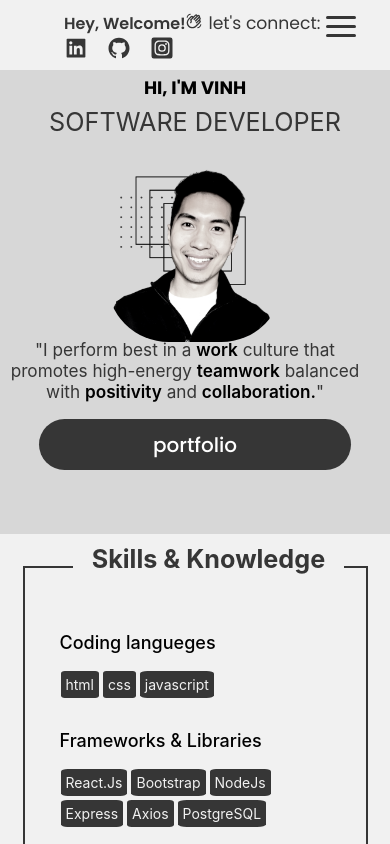
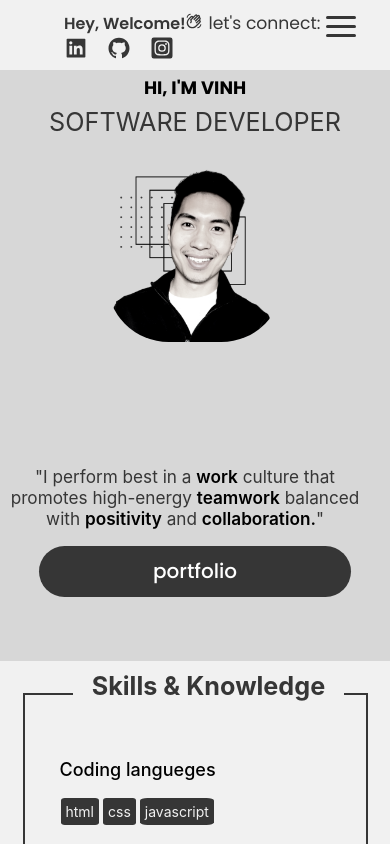
Before and after one commit to tkhanvindev1/web_portfolio, a React (Create React App) app: page / in a window 390 px wide. Shown: the top 844 px of the page. Built offline with nearby package versions, Linux system fonts and the light colour scheme.

Commit message:
fix mobile view bug

```diff
--- a/src/pages/HeaderView/HeaderView.css
+++ b/src/pages/HeaderView/HeaderView.css
@@ -298,6 +298,9 @@ div#picture{
 
 }
 @media (max-width: 420px) {
+  .banner-text-div{
+    height: 70vh;
+  }
   div.banner-text-wrapper{
     align-self: center;
   }
```
